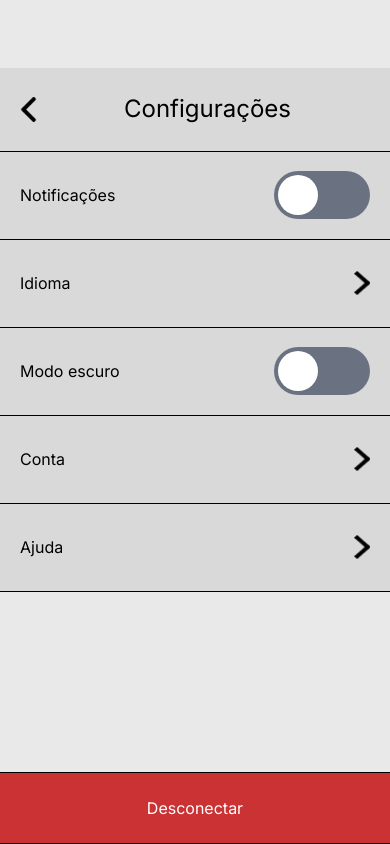
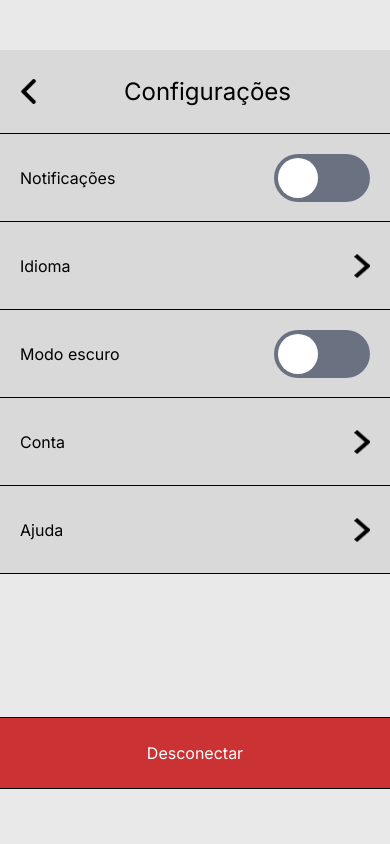
Before and after one commit to gfloriano11/pinguin-project-test, a React (Vite) app: page /settings in a window 390 px wide. Built offline with nearby package versions, Linux system fonts and the light colour scheme.

Commit message:
fix: paddings

```diff
--- a/src/Pages/Home.jsx
+++ b/src/Pages/Home.jsx
@@ -54,7 +54,7 @@ function Home() {
             </head>
             <NavBar />
             <TopNavMobile/>
-            <section className='flex bg-user-icon pt-[8vh] h-dvh'>
+            <section className='flex bg-user-icon pt-[50px] md:pb-0 pb-[55px] h-dvh md:pt-[8vh]'>
                 <LeftMenu onClick={() => setNewPost(true)} postPage={false}/>
                 <div className='w-full md:w-3/5 p-7 flex flex-col gap-6 overflow-y-scroll'>
                     {posts.map((post) => (
--- a/src/Pages/Profile.jsx
+++ b/src/Pages/Profile.jsx
@@ -48,7 +48,7 @@ function Profile() {
             </head>
             <NavBar />
             <TopNavMobile />
-            <section className='flex bg-user-icon pt-[50px] md:pt-[8vh] h-dvh'>
+            <section className='flex bg-user-icon pt-[50px] md:pb-0 pb-[55px] h-dvh md:pt-[8vh]'>
             <LeftMenu/>
             {editMode
             ?
--- a/src/Pages/Settings.jsx
+++ b/src/Pages/Settings.jsx
@@ -30,7 +30,7 @@ function SettingsPage() {
     return (
         <section>
         <NavBar />
-            <section className="flex h-dvh pt-[8vh]">
+            <section className="flex h-dvh pt-[50px] md:pb-0 pb-[55px] h-dvh md:pt-[8vh]">
                 <LeftMenu />
                 <div className="w-full h-full md:w-3/5 flex flex-col justify-between">
                     <div>
```
